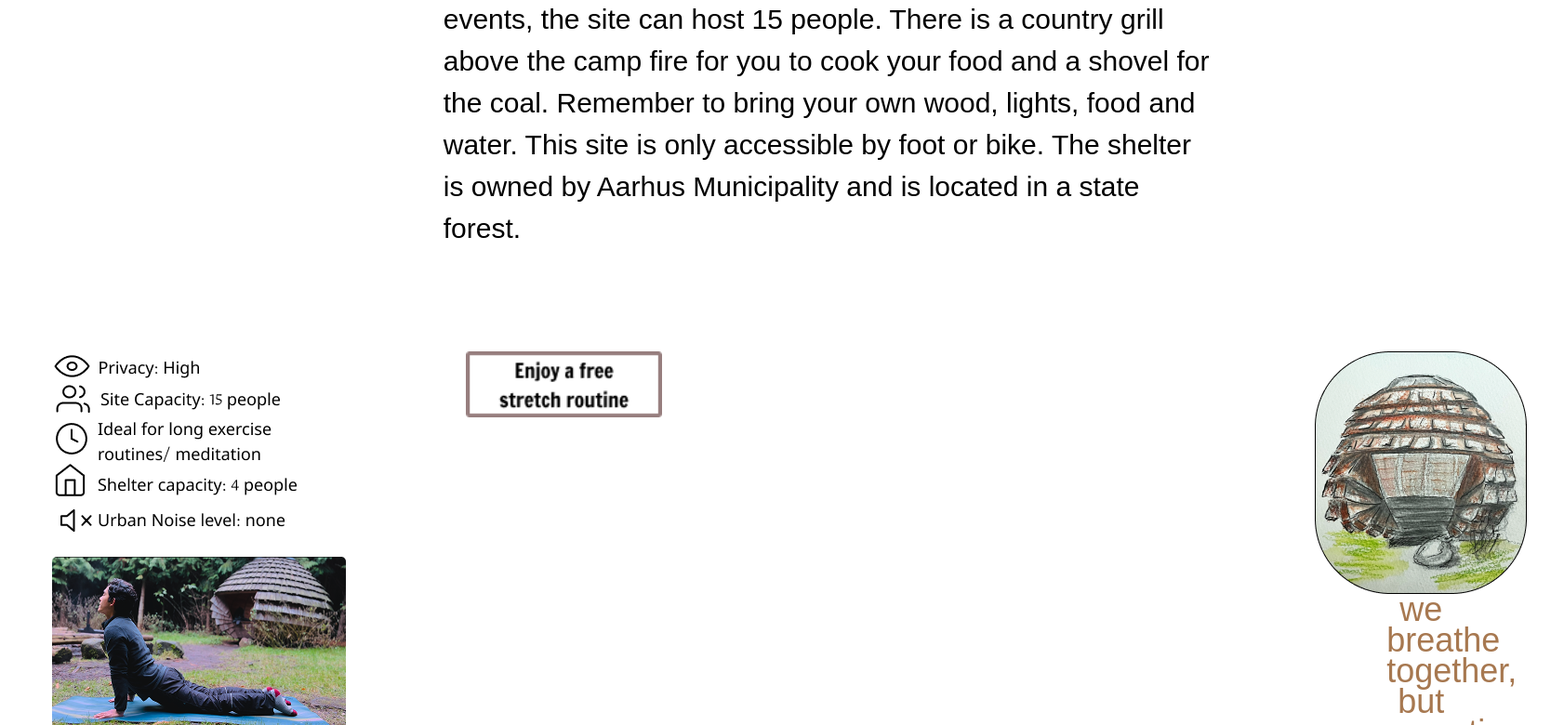
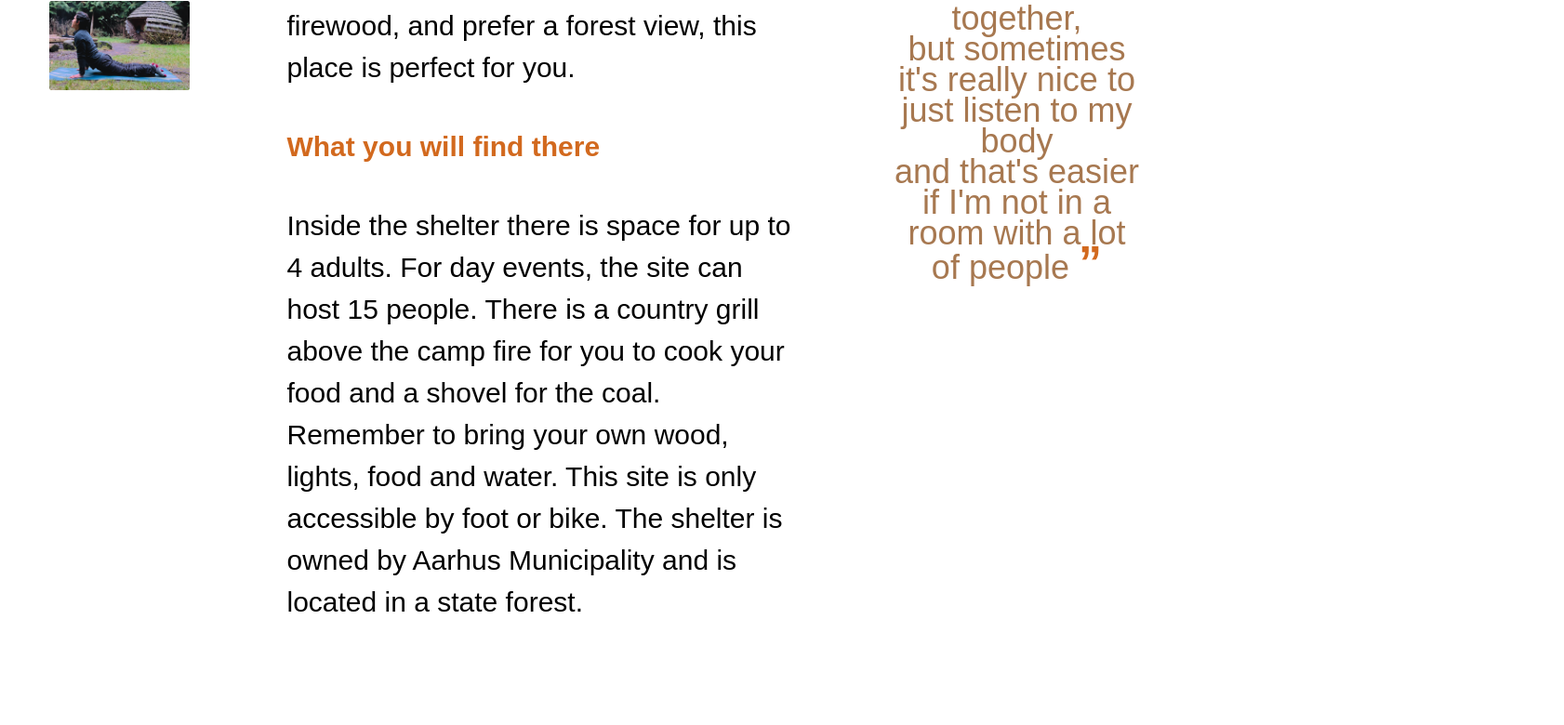
Before and after one commit to calocaoych/hidden-places-final-project, a plain HTML site: page koglen.html in a window 1280 px wide. Shown: the part 2020-2800 px from the top of the page at 93% size, 1682 px wide, since content can reach past the window. Drawn offline with Linux system fonts and the light colour scheme; a web font is replaced by a local one.

Commit message:
style fixes

```diff
--- a/style.css
+++ b/style.css
@@ -1,3 +1,25 @@
+*,
+*::before,
+*::after {
+  box-sizing: border-box;
+}
+
+html, body {
+  margin: 0;
+  overflow-x: hidden;
+}
+
+img {
+  max-width: 100%;
+  display: block;
+}
+
+.content > * {
+  min-width: 0;
+}
+
+
+
 /* Mobile first */
 #desktop-map {
   display: none;
@@ -410,11 +432,7 @@ object-fit: contain;
     font-style: normal;
     color: rgb(151, 207, 255);
 }
-.body {
-    margin: 0 !important;
-    padding:0  !important;
-    overflow: auto !important;
-}
+
 
 .footer {
   background: #444444;
@@ -455,11 +473,12 @@ object-fit: contain;
   }
    .content {
     display: grid;
-    grid-template-columns: 1fr 2fr 1fr;
+    grid-template-columns: 1fr 2.5fr 1.5fr;
     grid-template-areas:
-      "weather1 text1    image1"
-      "facts1   but1     quote1"
-      "photo1   yoga1    drawing1";
+    "weather1 text1    image1"
+    "facts1   text1    quote1"
+    "photo1   but1     drawing1"
+    "photo1   yoga1    drawing1";
     gap: 3rem;
     margin: 0 auto;
     padding: 1%;
@@ -482,7 +501,7 @@ object-fit: contain;
   .photo1   { grid-area: photo1; }
   .quote1   { grid-area: quote1; }
   .image1   { grid-area: image1; }
-  .drawing1 { grid-area: quote1; }
+  .drawing1 { grid-area: drawing1; }
 
   .hero {
     flex-direction: row;
@@ -525,11 +544,7 @@ object-fit: contain;
     padding-left: 20%;
     padding-right: 20%;
 }
-body {
-    margin: 3px !important;
-    padding:1  !important;
 
-}
   .btn-pair {
 
     align-items:center;
@@ -550,8 +565,7 @@ body {
 
   .quote {
     color: #a77850;
-    text-align: center;      /* align text inside the box to the right */
-    max-width: 50%;         /* adjust width so it doesn't occupy whole row */
+    text-align: center;       /* adjust width so it doesn't occupy whole row */
     align-self: flex-start; /* keep it aligned to the top of the header/row */
     padding-bottom: 1%;
     padding-top: 2%;
```
